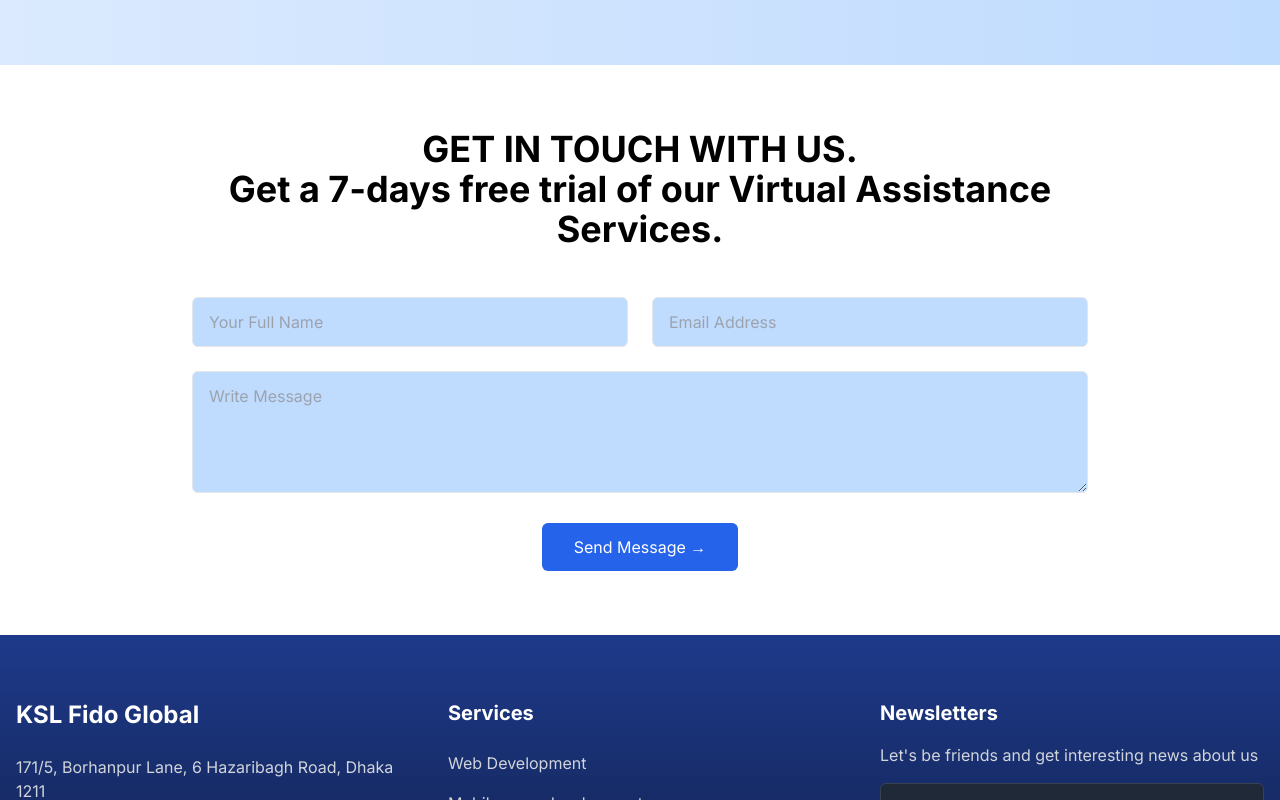
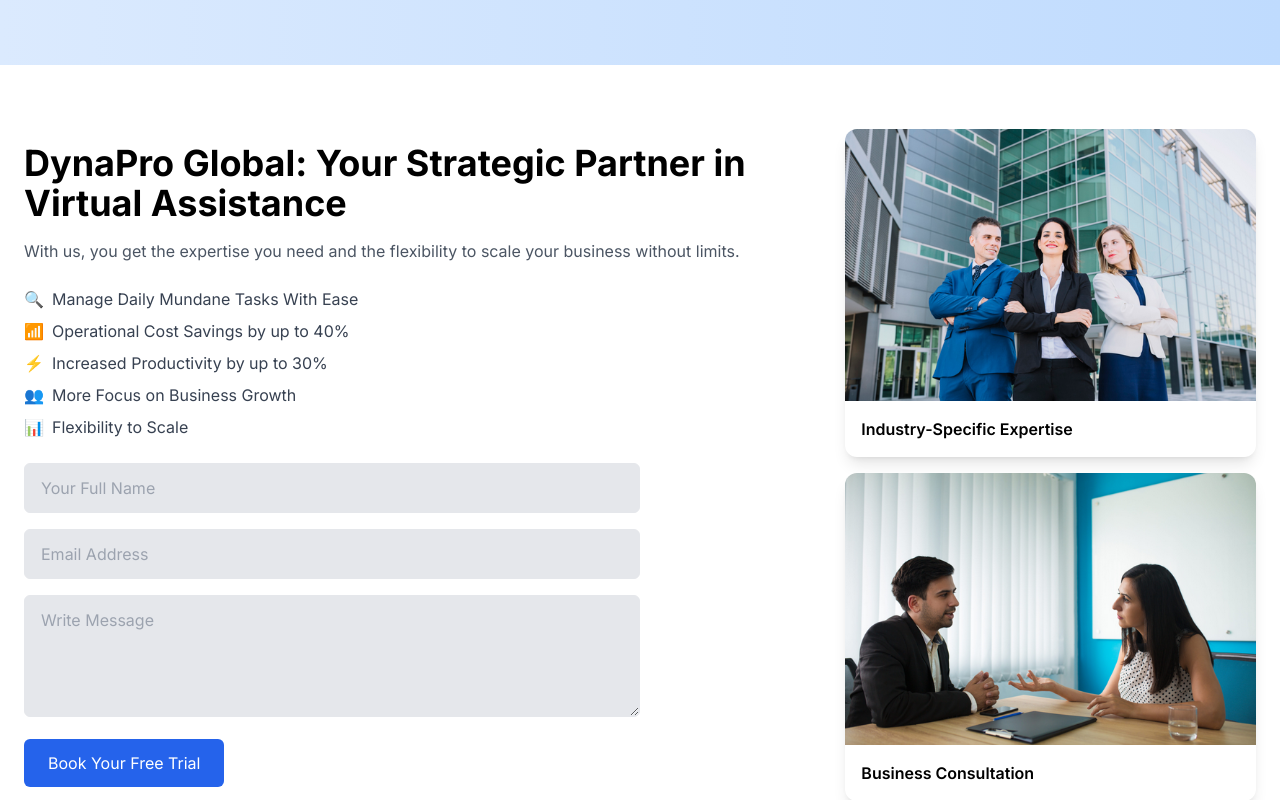
Before and after one commit to Ayush3205/my-agency-website, a Next.js app: page / in a window 1280 px wide. Shown: the part 3120-3920 px from the top of the page. Built offline with nearby package versions, Linux system fonts and the light colour scheme.

Commit message:
contact_section update

```diff
--- a/src/components/contact-section.tsx
+++ b/src/components/contact-section.tsx
@@ -1,10 +1,12 @@
-
 'use client'
 
 import { useState } from 'react'
 import { motion } from 'framer-motion'
 import { useInView } from 'react-intersection-observer'
 import toast from 'react-hot-toast'
+import Image from 'next/image'
+import cardImage from   '/public/industry-expertise.jpg'
+import businessMeetingImage from   '/public/business-meeting.jpg'
 
 export default function ContactSection() {
   const [formData, setFormData] = useState({
@@ -46,85 +48,44 @@
     }
   }
 
-  const containerVariants = {
-    hidden: { opacity: 0, y: 50 },
-    visible: {
-      opacity: 1,
-      y: 0,
-      transition: {
-        duration: 0.5,
-        when: "beforeChildren",
-        staggerChildren: 0.1
-      }
-    }
-  }
-
-  const itemVariants = {
-    hidden: { opacity: 0, y: 20 },
-    visible: { opacity: 1, y: 0 }
-  }
-
   return (
     <motion.section
-      className="py-16 bg-white"
+      className="py-16 bg-white flex flex-col md:flex-row-reverse items-center container mx-auto px-6"
       ref={ref}
-      initial="hidden"
-      animate={inView ? "visible" : "hidden"}
-      variants={containerVariants}
+      initial={{ opacity: 0, y: 50 }}
+      animate={inView ? { opacity: 1, y: 0 } : {}}
+      transition={{ duration: 0.5 }}
     >
-      <div className="container mx-auto px-4">
-        <div className="max-w-4xl mx-auto text-center">
-          <motion.h2
-            className="text-3xl md:text-4xl font-bold mb-12 text-black"
-            variants={itemVariants}
-          >
-            GET IN TOUCH WITH US.<br />
-            Get a 7-days free trial of our Virtual Assistance Services.
-          </motion.h2>
-          <motion.form onSubmit={handleSubmit} className="space-y-6" variants={itemVariants}>
-            <div className="grid grid-cols-1 md:grid-cols-2 gap-6">
-              <motion.div variants={itemVariants}>
-                <input
-                  type="text"
-                  placeholder="Your Full Name"
-                  className="w-full px-4 py-3 rounded-md bg-blue-200 text-black border focus:outline-none focus:ring-2 focus:ring-blue-100"
-                  value={formData.name}
-                  onChange={(e) => setFormData({ ...formData, name: e.target.value })}
-                  required
-                />
-              </motion.div>
-              <motion.div variants={itemVariants}>
-                <input
-                  type="email"
-                  placeholder="Email Address"
-                  className="w-full px-4 py-3 rounded-md bg-blue-200 text-black border focus:outline-none focus:ring-2 focus:ring-blue-500"
-                  value={formData.email}
-                  onChange={(e) => setFormData({ ...formData, email: e.target.value })}
-                  required
-                />
-              </motion.div>
-            </div>
-            <motion.div variants={itemVariants}>
-              <textarea
-                placeholder="Write Message"
-                rows={4}
-                className="w-full px-4 py-3 rounded-md bg-blue-200 text-black border  focus:outline-none focus:ring-2 focus:ring-blue-500"
-                value={formData.message}
-                onChange={(e) => setFormData({ ...formData, message: e.target.value })}
-                required
-              />
-            </motion.div>
-            <motion.button
-              type="submit"
-              className="bg-blue-600 text-white px-8 py-3 rounded-md hover:bg-blue-700 transition-colors"
-              variants={itemVariants}
-              whileHover={{ scale: 1.05 }}
-              whileTap={{ scale: 0.95 }}
-            >
-              Send Message →
-            </motion.button>
-          </motion.form>
+      <div className="w-full md:w-1/2 flex flex-col space-y-4 mt-10 md:mt-0">
+        <div className="rounded-xl overflow-hidden shadow-lg">
+          <Image src={cardImage} alt="Industry-Specific Expertise" width={500} height={300} className="w-full" />
+          <p className="p-4 font-semibold">Industry-Specific Expertise</p>
         </div>
+        <div className="rounded-xl overflow-hidden shadow-lg">
+          <Image src={businessMeetingImage} alt="Business Consultation" width={500} height={300} className="w-full" />
+          <p className="p-4 font-semibold">Business Consultation</p>
+        </div>
+      </div>
+      <div className="w-full md:w-1/2.5 text-left">
+        <h2 className="text-4xl font-bold text-black mb-4">
+          DynaPro Global: Your Strategic Partner in Virtual Assistance
+        </h2>
+        <p className="text-gray-600 mb-6">
+          With us, you get the expertise you need and the flexibility to scale your business without limits.
+        </p>
+        <ul className="space-y-2 text-gray-700">
+          <li className="flex items-center"><span className="mr-2">🔍</span> Manage Daily Mundane Tasks With Ease</li>
+          <li className="flex items-center"><span className="mr-2">📶</span> Operational Cost Savings by up to 40%</li>
+          <li className="flex items-center"><span className="mr-2">⚡</span> Increased Productivity by up to 30%</li>
+          <li className="flex items-center"><span className="mr-2">👥</span> More Focus on Business Growth</li>
+          <li className="flex items-center"><span className="mr-2">📊</span> Flexibility to Scale</li>
+        </ul>
+        <form onSubmit={handleSubmit} className="space-y-4 mt-6 w-3/4">
+          <input type="text" placeholder="Your Full Name" className="w-full px-4 py-3 rounded-md bg-gray-200 text-black border" value={formData.name} onChange={(e) => setFormData({ ...formData, name: e.target.value })} required />
+          <input type="email" placeholder="Email Address" className="w-full px-4 py-3 rounded-md bg-gray-200 text-black border" value={formData.email} onChange={(e) => setFormData({ ...formData, email: e.target.value })} required />
+          <textarea placeholder="Write Message" rows={4} className="w-full px-4 py-3 rounded-md bg-gray-200 text-black border" value={formData.message} onChange={(e) => setFormData({ ...formData, message: e.target.value })} required />
+          <button type="submit" className="mt-4 bg-blue-600 text-white px-6 py-3 rounded-md hover:bg-blue-700 transition-all">Book Your Free Trial</button>
+        </form>
       </div>
     </motion.section>
   )
```
Also changed, not shown: public/business-meeting.jpg (added), public/industry-expertise.jpg (added).
